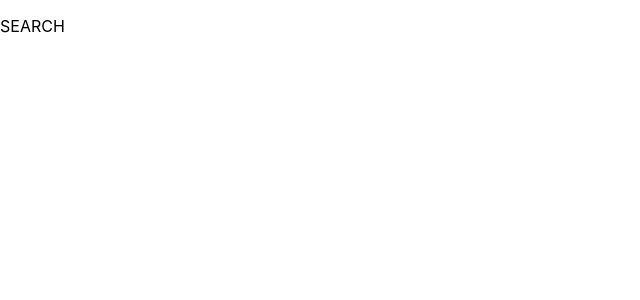
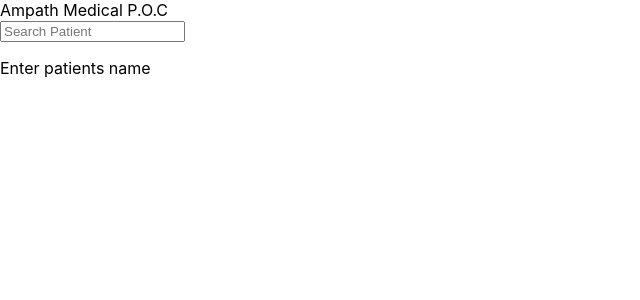
Before and after one commit to Mackitony-Tech/medical-point-of-care, a React (Create React App) app: page /dashboard in a window 1280 px wide. Shown: the top 300 px of the page, without its empty margins (0-640 px from the left). Built offline with nearby package versions, Linux system fonts and the light colour scheme; sample sign-in values are in the browser's storage.

Commit message:
Search (#2)
* feat(): Add Login component and functionality

* feat(): Add search component and functionality

Co-authored-by: Eric <ericthedev@gmail.com>

```diff
--- a/src/components/PatientSearch/patientSearch.component.tsx
+++ b/src/components/PatientSearch/patientSearch.component.tsx
@@ -1,12 +1,54 @@
-import React from "react";
+import React, { useState } from "react";
+import { SearchPatient } from "./patientSearch.resource";
 
-function PatientSearch(){
+function PatientSearch() {
+  const [patientName, setPatientName] = useState("");
+  const [data, setData] = useState([]);
 
+  const handleSearchChange = (e: any) => {
+    console.log(data, patientName);
+
+    e.preventDefault();
+    if (e.target.value.match("^[a-zA-Z ]*$") != null) {
+      //validation of search
+      setPatientName(e.target.value);
+    }
+    SearchPatient(patientName).then((resp) => {
+      const results = resp.map((patient: any) => {
+        return {
+          id: patient.uuid,
+          name: patient.person.display,
+          age: patient.person.age,
+          gender: patient.person.gender,
+          dob: patient.person.birthdate,
+        };
+      });
+      setData(results);
+    });
+  };
+  const PatientsTable = () => {
+    return (
+      <>
+        <p>table</p>
+      </>
+    );
+  };
   return (
-<>
-<p>SEARCH</p>
-
-</>
+    <>
+      <br />
+      <input
+        type="text"
+        placeholder="Search Patient"
+        value={patientName}
+        onChange={handleSearchChange}
+      />
+     <br />
+     {patientName === "" ? (
+          <p className="enter-name">Enter patients name</p>
+        ) : (
+          PatientsTable()
+        )}
+    </>
   );
 }
 
--- a/src/components/PatientSearch/patientSearch.resource.tsx
+++ b/src/components/PatientSearch/patientSearch.resource.tsx
@@ -1 +1,17 @@
-import {  } from "module";
+const baseUrl = "https://kibana.ampath.or.ke/openmrs/ws/rest/v1/";
+
+export const SearchPatient = (patientName: string) => {
+  return window
+    .fetch(`${baseUrl}patient?q=${patientName}&v=default&limit=`, {
+      headers: {
+        Authorization: `Basic ${window.sessionStorage.getItem("auth.token")}`,
+        Cookie: `JSESSIONID=${window.sessionStorage.getItem("auth.sessionId")}`,
+        mode: "cors",
+      },
+    })
+    .then((resp) => resp.json())
+    .then((result) => {
+      return result.results;
+    })
+    .catch((error) => console.log("error", error));
+};
--- a/src/components/dashboard/dashboard.component.tsx
+++ b/src/components/dashboard/dashboard.component.tsx
@@ -1,12 +1,21 @@
-import React from "react";
+import React, { useEffect, useState } from "react";
+import { useNavigate } from "react-router";
 import PatientSearch from "../PatientSearch/patientSearch.component";
 
-function Dashboard(){
+function Dashboard() {
+  const [isLoggedin] = useState(
+    window.sessionStorage.getItem("auth.credentials")
+  );
+  const navigate = useNavigate();
+  useEffect(() => {
+    isLoggedin === null && navigate("/");
+  }, [isLoggedin, navigate]);
+  return (
+    <>
+      <label>Ampath Medical P.O.C</label>
 
-  return (
-<>
-<PatientSearch />
-</>
+      <PatientSearch />
+    </>
   );
 }
 
--- a/src/components/login/login.component.tsx
+++ b/src/components/login/login.component.tsx
@@ -1,21 +1,25 @@
 import { useState } from "react";
-import { useNavigate } from 'react-router-dom';
+import { useNavigate } from "react-router-dom";
 import { Authenticate } from "./login.resource";
 
 function Login() {
-const navigate = useNavigate();
+  const navigate = useNavigate();
   const [username, setUserName] = useState("");
   const [password, setPassword] = useState("");
   const [invalidPassword, setInvalidPassword] = useState(false);
 
   const handleSubmit = (e: any) => {
     e.preventDefault();
-    Authenticate(username, password).then(({ authenticated }) => {
+    Authenticate(username, password).then(
+      ({ authenticated, sessionId, user }) => {
         authenticated ? navigate("/dashboard") : setInvalidPassword(true);
         window.sessionStorage.setItem("auth.credentials", authenticated);
-      });
-    console.log(username, password)
-
+        window.sessionStorage.setItem("auth.sessionId", sessionId);
+        window.sessionStorage.setItem("auth.user.uuid", user.uuid);
+        window.sessionStorage.setItem("auth.user.username", user.username);
+      }
+    );
+    console.log(username, password);
   };
   return (
     <div>
@@ -41,9 +45,7 @@
         <br />
         {invalidPassword && (
           <div>
-            <label
-              title="Invalid password or Username"
-            />
+            <label title="Invalid password or Username" />
           </div>
         )}
       </form>
--- a/src/components/login/login.resource.tsx
+++ b/src/components/login/login.resource.tsx
@@ -1,17 +1,17 @@
-
-
-const baseUrl = 'https://kibana.ampath.or.ke/openmrs/ws/rest/v1/'
+const baseUrl = "https://kibana.ampath.or.ke/openmrs/ws/rest/v1/";
 
 export const Authenticate = (username: any, password: any) => {
+  const token = window.btoa(`${username}:${password}`);
+  window.sessionStorage.setItem("auth.token", token);
 
-   const token = window.btoa(`${username}:${password}`)
+  return window
+    .fetch(`${baseUrl}session`, {
+      headers: {
+        Authorization: `Basic ${token}`,
+        mode: "cors",
+      },
+    })
+    .then((resp) => resp.json())
 
-    return window.fetch(`${baseUrl}session`, {
-        headers: {
-            Authorization: `Basic ${token}`,
-            mode: "cors",
-        }
-    }).then(resp => resp.json())
-
-        .then(data => data)
-}
+    .then((data) => data);
+};
```
